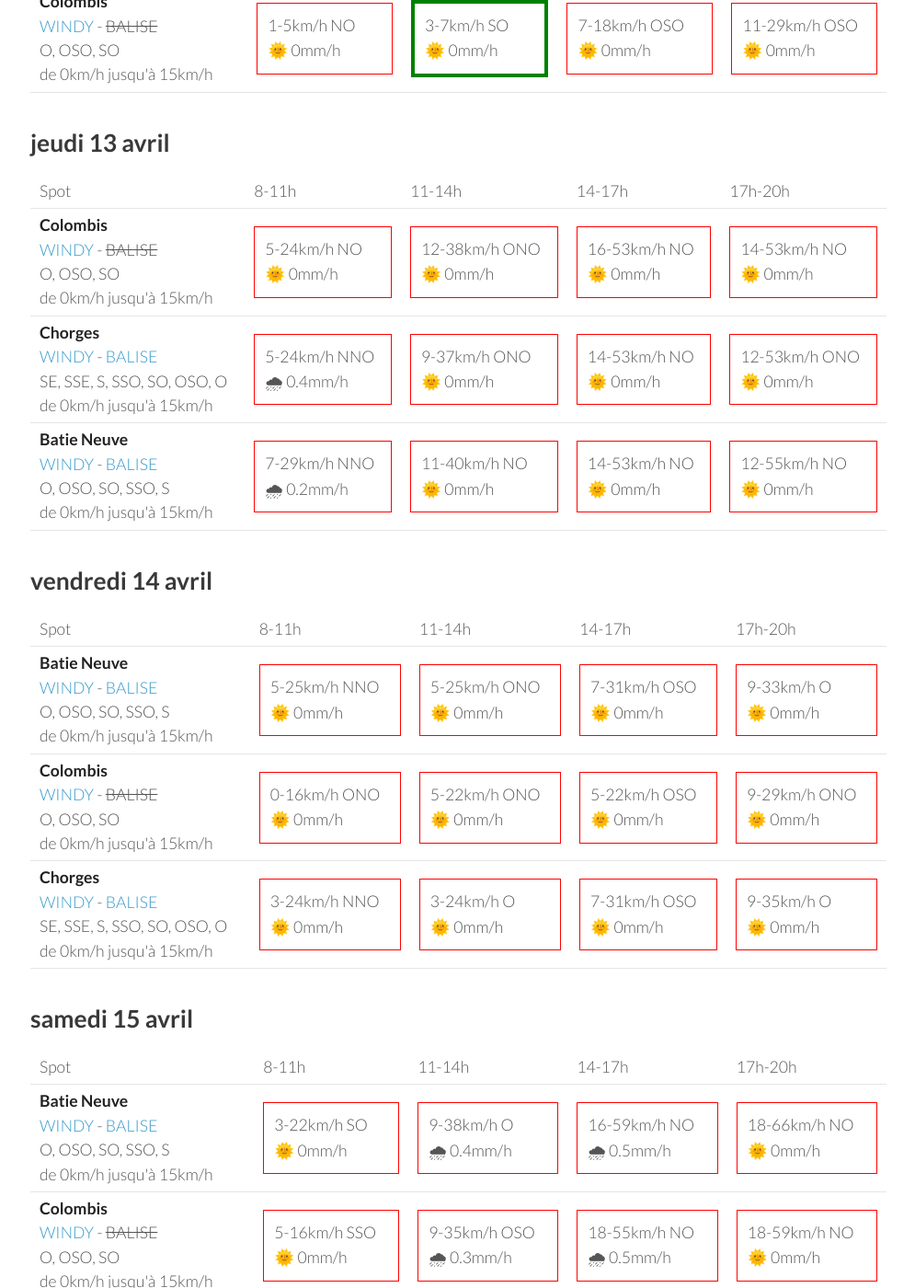
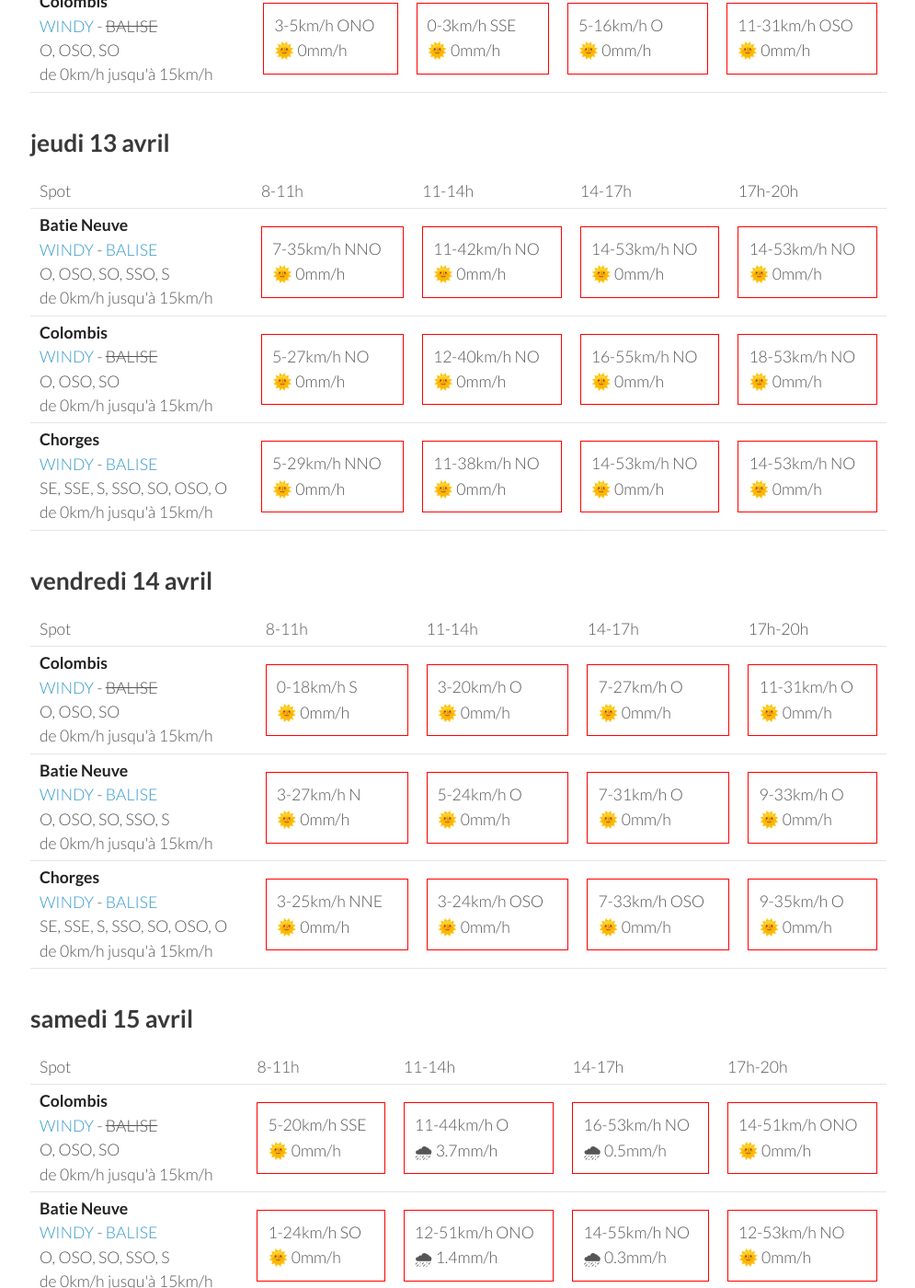
Before and after one commit to parapente-dans-le-nord/parapente-dans-le-nord.github.io, a Jekyll site: the page built from saint_andre.markdown, in a window 1280 px wide and 1400 px high, scrolled down 1092 px. Shown: the whole window at 92% size, without its empty margins (25-1020 px from the left). Built offline with Jekyll 4.4.1, drawn with Linux system fonts in a browser that asks for light colours; some of the changed text lies outside the part shown.

Commit message:
update index.markdown

```diff
--- a/saint_andre.markdown
+++ b/saint_andre.markdown
@@ -24,31 +24,28 @@ page mise à jour le mardi 11 avril 06:35
 <tr>
         <td><strong>Colombis</strong><br><a href="https://windy.com/44.494/6.216?44.559,6.262,10">WINDY</a> - <span class="no-balise"> BALISE </span><br> <span class="vent-favorable">O, OSO, SO</span><br><span class="force-vent">de 0km/h jusqu'à 15km/h</span> </td>
 
-            <td><div class="not-flyable"><p>5-12km/h ONO</p><p>🌞 0mm/h</p></div></td>
-            <td><div class="flyable"><p>5-14km/h O</p><p>🌞 0mm/h</p></div></td>
-            <td><div class="not-flyable"><p>12-33km/h NO</p><p>🌞 0mm/h</p></div></td>
-            <td><div class="not-flyable"><p>12-37km/h NNO</p><p>🌞 0mm/h</p></div></td>
+            <td><div class="not-flyable"><p>0-0km/h NA</p><p>🌧️ 0mm/h</p></div></td>
+            <td><div class="flyable"><p>3-11km/h OSO</p><p>🌞 0mm/h</p></div></td>
+            <td><div class="not-flyable"><p>14-38km/h NO</p><p>🌞 0mm/h</p></div></td>
+            <td><div class="not-flyable"><p>9-33km/h NO</p><p>🌞 0mm/h</p></div></td>
 
+    </tr>
+<tr>
+        <td><strong>Batie Neuve</strong><br><a href="https://windy.com/44.584/6.236?44.559,6.262,10,m:eTtagly">WINDY</a> - <span class=""><a href="https://www.openwindmap.org/PP554">BALISE</a> </span><br> <span class="vent-favorable">O, OSO, SO, SSO, S</span><br><span class="force-vent">de 0km/h jusqu'à 15km/h</span> </td>
+
+            <td><div class="not-flyable"><p>0-0km/h NA</p><p>🌧️ 0mm/h</p></div></td>
+            <td><div class="not-flyable"><p>5-24km/h OSO</p><p>🌞 0mm/h</p></div></td>
+            <td><div class="not-flyable"><p>20-51km/h NNO</p><p>🌞 0mm/h</p></div></td>
+            <td><div class="not-flyable"><p>14-46km/h NNO</p><p>🌞 0mm/h</p></div></td>
 
     </tr>
 <tr>
         <td><strong>Chorges</strong><br><a href="https://windy.com/44.578/6.280?44.559,6.262,10">WINDY</a> - <span class=""><a href="https://www.openwindmap.org/PP554">BALISE</a> </span><br> <span class="vent-favorable">SE, SSE, S, SSO, SO, OSO, O</span><br><span class="force-vent">de 0km/h jusqu'à 15km/h</span> </td>
 
-            <td><div class="flyable"><p>1-11km/h O</p><p>🌞 0mm/h</p></div></td>
-            <td><div class="not-flyable"><p>11-24km/h SO</p><p>🌞 0mm/h</p></div></td>
-            <td><div class="not-flyable"><p>20-42km/h NNO</p><p>🌞 0mm/h</p></div></td>
-            <td><div class="not-flyable"><p>20-42km/h NNO</p><p>🌞 0mm/h</p></div></td>
-
-
-    </tr>
-<tr>
-        <td><strong>Batie Neuve</strong><br><a href="https://windy.com/44.584/6.236?44.559,6.262,10,m:eTtagly">WINDY</a> - <span class=""><a href="https://www.openwindmap.org/PP554">BALISE</a> </span><br> <span class="vent-favorable">O, OSO, SO, SSO, S</span><br><span class="force-vent">de 0km/h jusqu'à 15km/h</span> </td>
-
-            <td><div class="not-flyable"><p>5-12km/h NO</p><p>🌞 0mm/h</p></div></td>
-            <td><div class="not-flyable"><p>11-31km/h ONO</p><p>🌞 0mm/h</p></div></td>
-            <td><div class="not-flyable"><p>20-51km/h NNO</p><p>🌞 0mm/h</p></div></td>
+            <td><div class="not-flyable"><p>0-0km/h NA</p><p>🌧️ 0mm/h</p></div></td>
+            <td><div class="not-flyable"><p>5-22km/h S</p><p>🌞 0mm/h</p></div></td>
+            <td><div class="not-flyable"><p>18-40km/h NNO</p><p>🌞 0mm/h</p></div></td>
             <td><div class="not-flyable"><p>18-46km/h NNO</p><p>🌞 0mm/h</p></div></td>
-
 
     </tr>
 
@@ -68,32 +65,32 @@ page mise à jour le mardi 11 avril 06:35
       <td>17h-20h</td>
     </tr>
 <tr>
-        <td><strong>Chorges</strong><br><a href="https://windy.com/44.578/6.280?44.559,6.262,10">WINDY</a> - <span class=""><a href="https://www.openwindmap.org/PP554">BALISE</a> </span><br> <span class="vent-favorable">SE, SSE, S, SSO, SO, OSO, O</span><br><span class="force-vent">de 0km/h jusqu'à 15km/h</span> </td>
+        <td><strong>Batie Neuve</strong><br><a href="https://windy.com/44.584/6.236?44.559,6.262,10,m:eTtagly">WINDY</a> - <span class=""><a href="https://www.openwindmap.org/PP554">BALISE</a> </span><br> <span class="vent-favorable">O, OSO, SO, SSO, S</span><br><span class="force-vent">de 0km/h jusqu'à 15km/h</span> </td>
 
-            <td><div class="flyable"><p>1-3km/h SE</p><p>🌞 0mm/h</p></div></td>
-            <td><div class="flyable"><p>5-11km/h SSO</p><p>🌞 0mm/h</p></div></td>
-            <td><div class="not-flyable"><p>11-22km/h OSO</p><p>🌞 0mm/h</p></div></td>
-            <td><div class="not-flyable"><p>11-22km/h O</p><p>🌞 0mm/h</p></div></td>
+            <td><div class="not-flyable"><p>1-11km/h N</p><p>🌞 0mm/h</p></div></td>
+            <td><div class="flyable"><p>3-11km/h SO</p><p>🌞 0mm/h</p></div></td>
+            <td><div class="not-flyable"><p>5-18km/h OSO</p><p>🌞 0mm/h</p></div></td>
+            <td><div class="not-flyable"><p>11-25km/h O</p><p>🌞 0mm/h</p></div></td>
 
 
     </tr>
 <tr>
-        <td><strong>Batie Neuve</strong><br><a href="https://windy.com/44.584/6.236?44.559,6.262,10,m:eTtagly">WINDY</a> - <span class=""><a href="https://www.openwindmap.org/PP554">BALISE</a> </span><br> <span class="vent-favorable">O, OSO, SO, SSO, S</span><br><span class="force-vent">de 0km/h jusqu'à 15km/h</span> </td>
+        <td><strong>Chorges</strong><br><a href="https://windy.com/44.578/6.280?44.559,6.262,10">WINDY</a> - <span class=""><a href="https://www.openwindmap.org/PP554">BALISE</a> </span><br> <span class="vent-favorable">SE, SSE, S, SSO, SO, OSO, O</span><br><span class="force-vent">de 0km/h jusqu'à 15km/h</span> </td>
 
-            <td><div class="not-flyable"><p>3-11km/h NNE</p><p>🌞 0mm/h</p></div></td>
-            <td><div class="flyable"><p>3-11km/h SSO</p><p>🌞 0mm/h</p></div></td>
-            <td><div class="not-flyable"><p>9-22km/h OSO</p><p>🌞 0mm/h</p></div></td>
-            <td><div class="not-flyable"><p>11-27km/h O</p><p>🌞 0mm/h</p></div></td>
+            <td><div class="not-flyable"><p>1-5km/h ESE</p><p>🌞 0mm/h</p></div></td>
+            <td><div class="flyable"><p>3-12km/h SO</p><p>🌞 0mm/h</p></div></td>
+            <td><div class="not-flyable"><p>7-18km/h OSO</p><p>🌞 0mm/h</p></div></td>
+            <td><div class="not-flyable"><p>11-25km/h OSO</p><p>🌞 0mm/h</p></div></td>
 
 
     </tr>
 <tr>
         <td><strong>Colombis</strong><br><a href="https://windy.com/44.494/6.216?44.559,6.262,10">WINDY</a> - <span class="no-balise"> BALISE </span><br> <span class="vent-favorable">O, OSO, SO</span><br><span class="force-vent">de 0km/h jusqu'à 15km/h</span> </td>
 
-            <td><div class="not-flyable"><p>1-5km/h NO</p><p>🌞 0mm/h</p></div></td>
-            <td><div class="flyable"><p>3-7km/h SO</p><p>🌞 0mm/h</p></div></td>
-            <td><div class="not-flyable"><p>7-18km/h OSO</p><p>🌞 0mm/h</p></div></td>
-            <td><div class="not-flyable"><p>11-29km/h OSO</p><p>🌞 0mm/h</p></div></td>
+            <td><div class="not-flyable"><p>3-5km/h ONO</p><p>🌞 0mm/h</p></div></td>
+            <td><div class="not-flyable"><p>0-3km/h SSE</p><p>🌞 0mm/h</p></div></td>
+            <td><div class="not-flyable"><p>5-16km/h O</p><p>🌞 0mm/h</p></div></td>
+            <td><div class="not-flyable"><p>11-31km/h OSO</p><p>🌞 0mm/h</p></div></td>
 
 
     </tr>
@@ -114,32 +111,32 @@ page mise à jour le mardi 11 avril 06:35
       <td>17h-20h</td>
     </tr>
 <tr>
+        <td><strong>Batie Neuve</strong><br><a href="https://windy.com/44.584/6.236?44.559,6.262,10,m:eTtagly">WINDY</a> - <span class=""><a href="https://www.openwindmap.org/PP554">BALISE</a> </span><br> <span class="vent-favorable">O, OSO, SO, SSO, S</span><br><span class="force-vent">de 0km/h jusqu'à 15km/h</span> </td>
+
+            <td><div class="not-flyable"><p>7-35km/h NNO</p><p>🌞 0mm/h</p></div></td>
+            <td><div class="not-flyable"><p>11-42km/h NO</p><p>🌞 0mm/h</p></div></td>
+            <td><div class="not-flyable"><p>14-53km/h NO</p><p>🌞 0mm/h</p></div></td>
+            <td><div class="not-flyable"><p>14-53km/h NO</p><p>🌞 0mm/h</p></div></td>
+
+
+    </tr>
+<tr>
         <td><strong>Colombis</strong><br><a href="https://windy.com/44.494/6.216?44.559,6.262,10">WINDY</a> - <span class="no-balise"> BALISE </span><br> <span class="vent-favorable">O, OSO, SO</span><br><span class="force-vent">de 0km/h jusqu'à 15km/h</span> </td>
 
-            <td><div class="not-flyable"><p>5-24km/h NO</p><p>🌞 0mm/h</p></div></td>
-            <td><div class="not-flyable"><p>12-38km/h ONO</p><p>🌞 0mm/h</p></div></td>
-            <td><div class="not-flyable"><p>16-53km/h NO</p><p>🌞 0mm/h</p></div></td>
-            <td><div class="not-flyable"><p>14-53km/h NO</p><p>🌞 0mm/h</p></div></td>
+            <td><div class="not-flyable"><p>5-27km/h NO</p><p>🌞 0mm/h</p></div></td>
+            <td><div class="not-flyable"><p>12-40km/h NO</p><p>🌞 0mm/h</p></div></td>
+            <td><div class="not-flyable"><p>16-55km/h NO</p><p>🌞 0mm/h</p></div></td>
+            <td><div class="not-flyable"><p>18-53km/h NO</p><p>🌞 0mm/h</p></div></td>
 
 
     </tr>
 <tr>
         <td><strong>Chorges</strong><br><a href="https://windy.com/44.578/6.280?44.559,6.262,10">WINDY</a> - <span class=""><a href="https://www.openwindmap.org/PP554">BALISE</a> </span><br> <span class="vent-favorable">SE, SSE, S, SSO, SO, OSO, O</span><br><span class="force-vent">de 0km/h jusqu'à 15km/h</span> </td>
 
-            <td><div class="not-flyable"><p>5-24km/h NNO</p><p>🌧 0.4mm/h</p></div></td>
-            <td><div class="not-flyable"><p>9-37km/h ONO</p><p>🌞 0mm/h</p></div></td>
+            <td><div class="not-flyable"><p>5-29km/h NNO</p><p>🌞 0mm/h</p></div></td>
+            <td><div class="not-flyable"><p>11-38km/h NO</p><p>🌞 0mm/h</p></div></td>
             <td><div class="not-flyable"><p>14-53km/h NO</p><p>🌞 0mm/h</p></div></td>
-            <td><div class="not-flyable"><p>12-53km/h ONO</p><p>🌞 0mm/h</p></div></td>
-
-
-    </tr>
-<tr>
-        <td><strong>Batie Neuve</strong><br><a href="https://windy.com/44.584/6.236?44.559,6.262,10,m:eTtagly">WINDY</a> - <span class=""><a href="https://www.openwindmap.org/PP554">BALISE</a> </span><br> <span class="vent-favorable">O, OSO, SO, SSO, S</span><br><span class="force-vent">de 0km/h jusqu'à 15km/h</span> </td>
-
-            <td><div class="not-flyable"><p>7-29km/h NNO</p><p>🌧 0.2mm/h</p></div></td>
-            <td><div class="not-flyable"><p>11-40km/h NO</p><p>🌞 0mm/h</p></div></td>
             <td><div class="not-flyable"><p>14-53km/h NO</p><p>🌞 0mm/h</p></div></td>
-            <td><div class="not-flyable"><p>12-55km/h NO</p><p>🌞 0mm/h</p></div></td>
 
 
     </tr>
@@ -160,31 +157,31 @@ page mise à jour le mardi 11 avril 06:35
       <td>17h-20h</td>
     </tr>
 <tr>
-        <td><strong>Batie Neuve</strong><br><a href="https://windy.com/44.584/6.236?44.559,6.262,10,m:eTtagly">WINDY</a> - <span class=""><a href="https://www.openwindmap.org/PP554">BALISE</a> </span><br> <span class="vent-favorable">O, OSO, SO, SSO, S</span><br><span class="force-vent">de 0km/h jusqu'à 15km/h</span> </td>
+        <td><strong>Colombis</strong><br><a href="https://windy.com/44.494/6.216?44.559,6.262,10">WINDY</a> - <span class="no-balise"> BALISE </span><br> <span class="vent-favorable">O, OSO, SO</span><br><span class="force-vent">de 0km/h jusqu'à 15km/h</span> </td>
 
-            <td><div class="not-flyable"><p>5-25km/h NNO</p><p>🌞 0mm/h</p></div></td>
-            <td><div class="not-flyable"><p>5-25km/h ONO</p><p>🌞 0mm/h</p></div></td>
-            <td><div class="not-flyable"><p>7-31km/h OSO</p><p>🌞 0mm/h</p></div></td>
-            <td><div class="not-flyable"><p>9-33km/h O</p><p>🌞 0mm/h</p></div></td>
+            <td><div class="not-flyable"><p>0-18km/h S</p><p>🌞 0mm/h</p></div></td>
+            <td><div class="not-flyable"><p>3-20km/h O</p><p>🌞 0mm/h</p></div></td>
+            <td><div class="not-flyable"><p>7-27km/h O</p><p>🌞 0mm/h</p></div></td>
+            <td><div class="not-flyable"><p>11-31km/h O</p><p>🌞 0mm/h</p></div></td>
 
 
     </tr>
 <tr>
-        <td><strong>Colombis</strong><br><a href="https://windy.com/44.494/6.216?44.559,6.262,10">WINDY</a> - <span class="no-balise"> BALISE </span><br> <span class="vent-favorable">O, OSO, SO</span><br><span class="force-vent">de 0km/h jusqu'à 15km/h</span> </td>
+        <td><strong>Batie Neuve</strong><br><a href="https://windy.com/44.584/6.236?44.559,6.262,10,m:eTtagly">WINDY</a> - <span class=""><a href="https://www.openwindmap.org/PP554">BALISE</a> </span><br> <span class="vent-favorable">O, OSO, SO, SSO, S</span><br><span class="force-vent">de 0km/h jusqu'à 15km/h</span> </td>
 
-            <td><div class="not-flyable"><p>0-16km/h ONO</p><p>🌞 0mm/h</p></div></td>
-            <td><div class="not-flyable"><p>5-22km/h ONO</p><p>🌞 0mm/h</p></div></td>
-            <td><div class="not-flyable"><p>5-22km/h OSO</p><p>🌞 0mm/h</p></div></td>
-            <td><div class="not-flyable"><p>9-29km/h ONO</p><p>🌞 0mm/h</p></div></td>
+            <td><div class="not-flyable"><p>3-27km/h N</p><p>🌞 0mm/h</p></div></td>
+            <td><div class="not-flyable"><p>5-24km/h O</p><p>🌞 0mm/h</p></div></td>
+            <td><div class="not-flyable"><p>7-31km/h O</p><p>🌞 0mm/h</p></div></td>
+            <td><div class="not-flyable"><p>9-33km/h O</p><p>🌞 0mm/h</p></div></td>
 
 
     </tr>
 <tr>
         <td><strong>Chorges</strong><br><a href="https://windy.com/44.578/6.280?44.559,6.262,10">WINDY</a> - <span class=""><a href="https://www.openwindmap.org/PP554">BALISE</a> </span><br> <span class="vent-favorable">SE, SSE, S, SSO, SO, OSO, O</span><br><span class="force-vent">de 0km/h jusqu'à 15km/h</span> </td>
 
-            <td><div class="not-flyable"><p>3-24km/h NNO</p><p>🌞 0mm/h</p></div></td>
-            <td><div class="not-flyable"><p>3-24km/h O</p><p>🌞 0mm/h</p></div></td>
-            <td><div class="not-flyable"><p>7-31km/h OSO</p><p>🌞 0mm/h</p></div></td>
+            <td><div class="not-flyable"><p>3-25km/h NNE</p><p>🌞 0mm/h</p></div></td>
+            <td><div class="not-flyable"><p>3-24km/h OSO</p><p>🌞 0mm/h</p></div></td>
+            <td><div class="not-flyable"><p>7-33km/h OSO</p><p>🌞 0mm/h</p></div></td>
             <td><div class="not-flyable"><p>9-35km/h O</p><p>🌞 0mm/h</p></div></td>
 
 
@@ -206,32 +203,32 @@ page mise à jour le mardi 11 avril 06:35
       <td>17h-20h</td>
     </tr>
 <tr>
-        <td><strong>Batie Neuve</strong><br><a href="https://windy.com/44.584/6.236?44.559,6.262,10,m:eTtagly">WINDY</a> - <span class=""><a href="https://www.openwindmap.org/PP554">BALISE</a> </span><br> <span class="vent-favorable">O, OSO, SO, SSO, S</span><br><span class="force-vent">de 0km/h jusqu'à 15km/h</span> </td>
+        <td><strong>Colombis</strong><br><a href="https://windy.com/44.494/6.216?44.559,6.262,10">WINDY</a> - <span class="no-balise"> BALISE </span><br> <span class="vent-favorable">O, OSO, SO</span><br><span class="force-vent">de 0km/h jusqu'à 15km/h</span> </td>
 
-            <td><div class="not-flyable"><p>3-22km/h SO</p><p>🌞 0mm/h</p></div></td>
-            <td><div class="not-flyable"><p>9-38km/h O</p><p>🌧 0.4mm/h</p></div></td>
-            <td><div class="not-flyable"><p>16-59km/h NO</p><p>🌧 0.5mm/h</p></div></td>
-            <td><div class="not-flyable"><p>18-66km/h NO</p><p>🌞 0mm/h</p></div></td>
+            <td><div class="not-flyable"><p>5-20km/h SSE</p><p>🌞 0mm/h</p></div></td>
+            <td><div class="not-flyable"><p>11-44km/h O</p><p>🌧 3.7mm/h</p></div></td>
+            <td><div class="not-flyable"><p>16-53km/h NO</p><p>🌧 0.5mm/h</p></div></td>
+            <td><div class="not-flyable"><p>14-51km/h ONO</p><p>🌞 0mm/h</p></div></td>
 
 
     </tr>
 <tr>
-        <td><strong>Colombis</strong><br><a href="https://windy.com/44.494/6.216?44.559,6.262,10">WINDY</a> - <span class="no-balise"> BALISE </span><br> <span class="vent-favorable">O, OSO, SO</span><br><span class="force-vent">de 0km/h jusqu'à 15km/h</span> </td>
+        <td><strong>Batie Neuve</strong><br><a href="https://windy.com/44.584/6.236?44.559,6.262,10,m:eTtagly">WINDY</a> - <span class=""><a href="https://www.openwindmap.org/PP554">BALISE</a> </span><br> <span class="vent-favorable">O, OSO, SO, SSO, S</span><br><span class="force-vent">de 0km/h jusqu'à 15km/h</span> </td>
 
-            <td><div class="not-flyable"><p>5-16km/h SSO</p><p>🌞 0mm/h</p></div></td>
-            <td><div class="not-flyable"><p>9-35km/h OSO</p><p>🌧 0.3mm/h</p></div></td>
-            <td><div class="not-flyable"><p>18-55km/h NO</p><p>🌧 0.5mm/h</p></div></td>
-            <td><div class="not-flyable"><p>18-59km/h NO</p><p>🌞 0mm/h</p></div></td>
+            <td><div class="not-flyable"><p>1-24km/h SO</p><p>🌞 0mm/h</p></div></td>
+            <td><div class="not-flyable"><p>12-51km/h ONO</p><p>🌧 1.4mm/h</p></div></td>
+            <td><div class="not-flyable"><p>14-55km/h NO</p><p>🌧 0.3mm/h</p></div></td>
+            <td><div class="not-flyable"><p>12-53km/h NO</p><p>🌞 0mm/h</p></div></td>
 
 
     </tr>
 <tr>
         <td><strong>Chorges</strong><br><a href="https://windy.com/44.578/6.280?44.559,6.262,10">WINDY</a> - <span class=""><a href="https://www.openwindmap.org/PP554">BALISE</a> </span><br> <span class="vent-favorable">SE, SSE, S, SSO, SO, OSO, O</span><br><span class="force-vent">de 0km/h jusqu'à 15km/h</span> </td>
 
-            <td><div class="not-flyable"><p>3-24km/h SO</p><p>🌞 0mm/h</p></div></td>
-            <td><div class="not-flyable"><p>9-40km/h O</p><p>🌧 0.5mm/h</p></div></td>
-            <td><div class="not-flyable"><p>14-61km/h NO</p><p>🌧 0.6mm/h</p></div></td>
-            <td><div class="not-flyable"><p>14-64km/h NO</p><p>🌞 0mm/h</p></div></td>
+            <td><div class="not-flyable"><p>3-25km/h SO</p><p>🌞 0mm/h</p></div></td>
+            <td><div class="not-flyable"><p>11-50km/h O</p><p>🌧 1mm/h</p></div></td>
+            <td><div class="not-flyable"><p>12-53km/h NO</p><p>🌧 0.3mm/h</p></div></td>
+            <td><div class="not-flyable"><p>11-48km/h NO</p><p>🌞 0mm/h</p></div></td>
 
 
     </tr>
@@ -239,3 +236,49 @@ page mise à jour le mardi 11 avril 06:35
 </tbody>
 </table>
 {:/}
+## dimanche 16 avril
+
+{::nomarkdown}
+<table>
+  <tbody>
+    <tr>
+      <td>Spot</td>
+      <td>8-11h</td>
+      <td>11-14h</td>
+      <td>14-17h</td>
+      <td>17h-20h</td>
+    </tr>
+<tr>
+        <td><strong>Colombis</strong><br><a href="https://windy.com/44.494/6.216?44.559,6.262,10">WINDY</a> - <span class="no-balise"> BALISE </span><br> <span class="vent-favorable">O, OSO, SO</span><br><span class="force-vent">de 0km/h jusqu'à 15km/h</span> </td>
+
+            <td><div class="not-flyable"><p>1-14km/h SSO</p><p>🌞 0mm/h</p></div></td>
+            <td><div class="not-flyable"><p>7-25km/h NO</p><p>🌞 0mm/h</p></div></td>
+            <td><div class="not-flyable"><p>11-35km/h NO</p><p>🌞 0mm/h</p></div></td>
+            <td><div class="not-flyable"><p>14-44km/h NO</p><p>🌞 0mm/h</p></div></td>
+
+
+    </tr>
+<tr>
+        <td><strong>Chorges</strong><br><a href="https://windy.com/44.578/6.280?44.559,6.262,10">WINDY</a> - <span class=""><a href="https://www.openwindmap.org/PP554">BALISE</a> </span><br> <span class="vent-favorable">SE, SSE, S, SSO, SO, OSO, O</span><br><span class="force-vent">de 0km/h jusqu'à 15km/h</span> </td>
+
+            <td><div class="not-flyable"><p>1-24km/h N</p><p>🌞 0mm/h</p></div></td>
+            <td><div class="not-flyable"><p>3-25km/h NO</p><p>🌞 0mm/h</p></div></td>
+            <td><div class="not-flyable"><p>5-29km/h NNO</p><p>🌞 0mm/h</p></div></td>
+            <td><div class="not-flyable"><p>9-38km/h NNO</p><p>🌞 0mm/h</p></div></td>
+
+
+    </tr>
+<tr>
+        <td><strong>Batie Neuve</strong><br><a href="https://windy.com/44.584/6.236?44.559,6.262,10,m:eTtagly">WINDY</a> - <span class=""><a href="https://www.openwindmap.org/PP554">BALISE</a> </span><br> <span class="vent-favorable">O, OSO, SO, SSO, S</span><br><span class="force-vent">de 0km/h jusqu'à 15km/h</span> </td>
+
+            <td><div class="not-flyable"><p>3-24km/h NNO</p><p>🌞 0mm/h</p></div></td>
+            <td><div class="not-flyable"><p>5-27km/h NO</p><p>🌞 0mm/h</p></div></td>
+            <td><div class="not-flyable"><p>9-33km/h NO</p><p>🌞 0mm/h</p></div></td>
+            <td><div class="not-flyable"><p>12-44km/h NNO</p><p>🌞 0mm/h</p></div></td>
+
+
+    </tr>
+
+</tbody>
+</table>
+{:/}
```
Also changed, not shown: other parts of saint_andre.markdown (+1 -1 lines).
